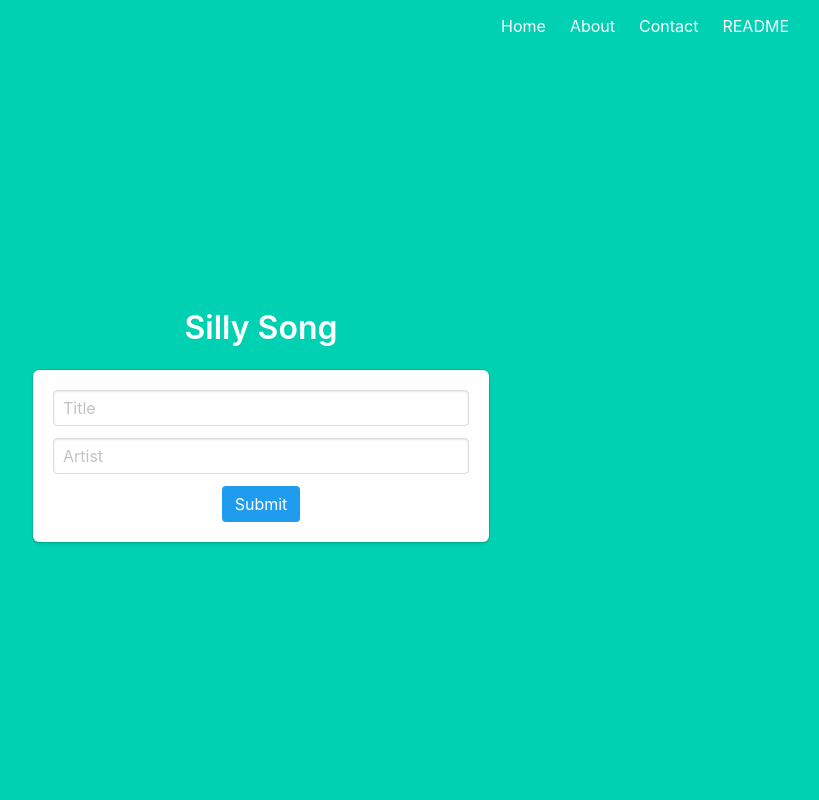
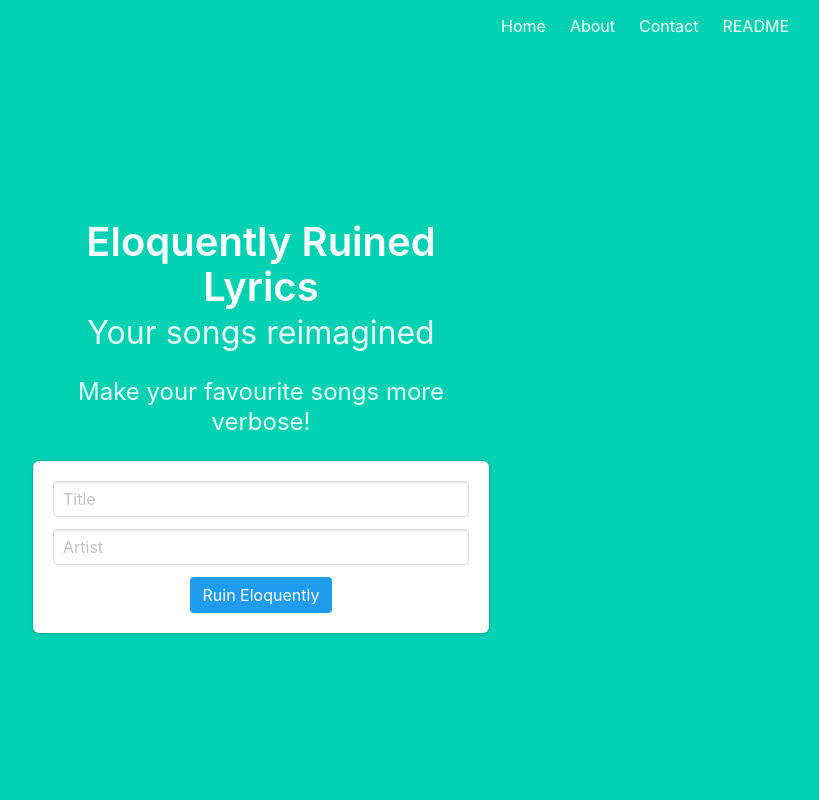
Before and after one commit to CaptureTheFrog/DurHack23-TheSleeplessKnights, a Flask app: page / in a window 1280 px wide. Shown: the whole page, without its empty margins (427-1246 px from the left). Run offline with Flask 3, Linux system fonts and the light colour scheme.

Commit message:
Update text on index page

```diff
--- a/application/forms.py
+++ b/application/forms.py
@@ -1,9 +1,9 @@
 from flask_wtf import FlaskForm
-from wtforms import StringField, SubmitField, TextAreaField
+from wtforms import StringField, SubmitField
 from wtforms.validators import DataRequired
 
 
 class PostForm(FlaskForm):
     title = StringField(validators=[DataRequired()])
     artist = StringField(validators=[DataRequired()])
-    submit = SubmitField()
+    submit = SubmitField(name="Ruin Eloquently")
--- a/templates/main/index.html
+++ b/templates/main/index.html
@@ -2,7 +2,10 @@
 
 {% block content %}
     <div class="column is-5 is-offset-4">
-    <h3 class="title is-3">Silly Song</h3>
+        <h2 class="title is-2">Eloquently Ruined Lyrics</h2>
+        <h3 class="subtitle is-3">Your songs reimagined</h3>
+        <h4 class="subtitle is-4">Make your favourite songs more verbose!</h4>
+
         <div class="box">
             {% with messages = get_flashed_messages() %}
                 {% if messages %}
```
Lines whose indentation alone changed are shown as unchanged.
